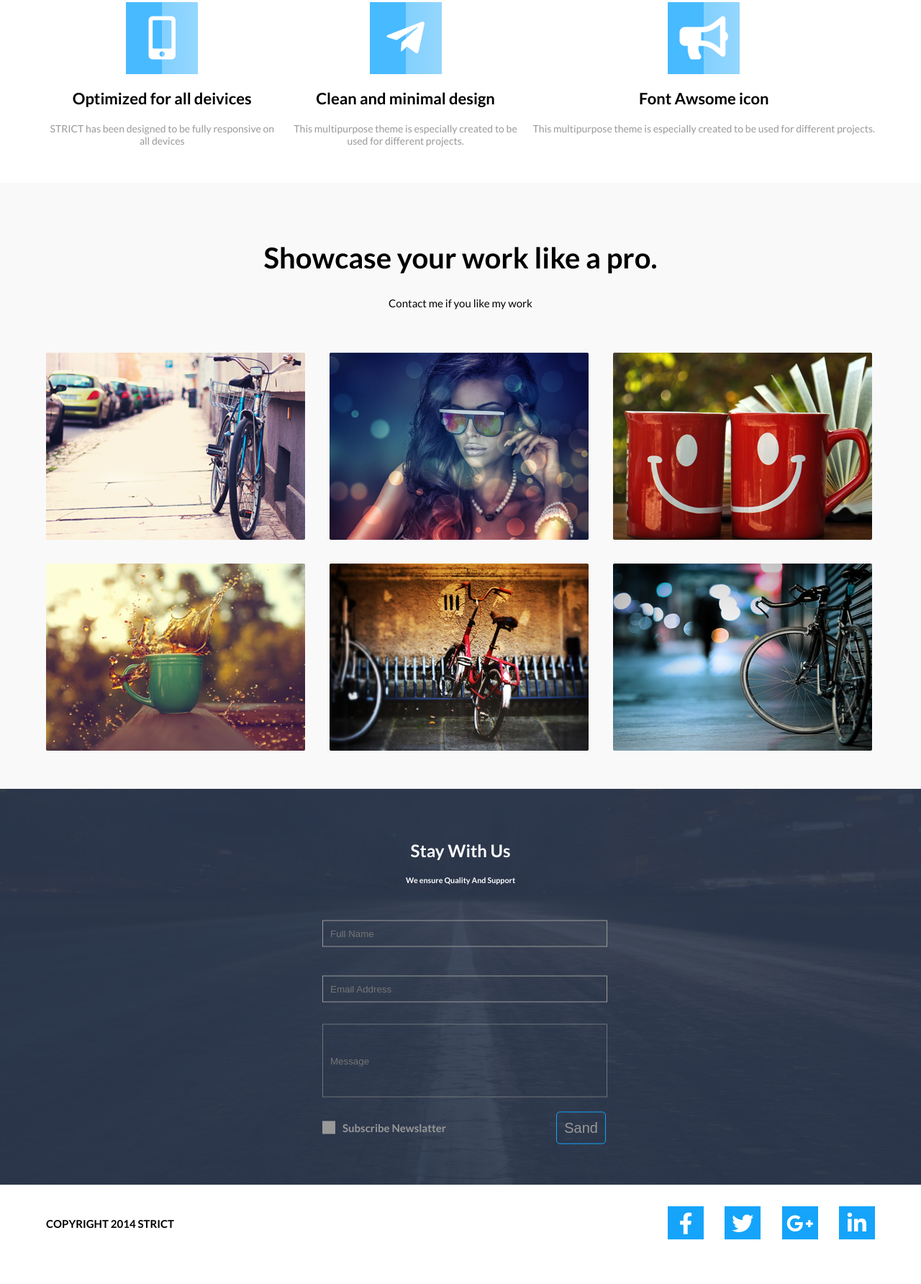
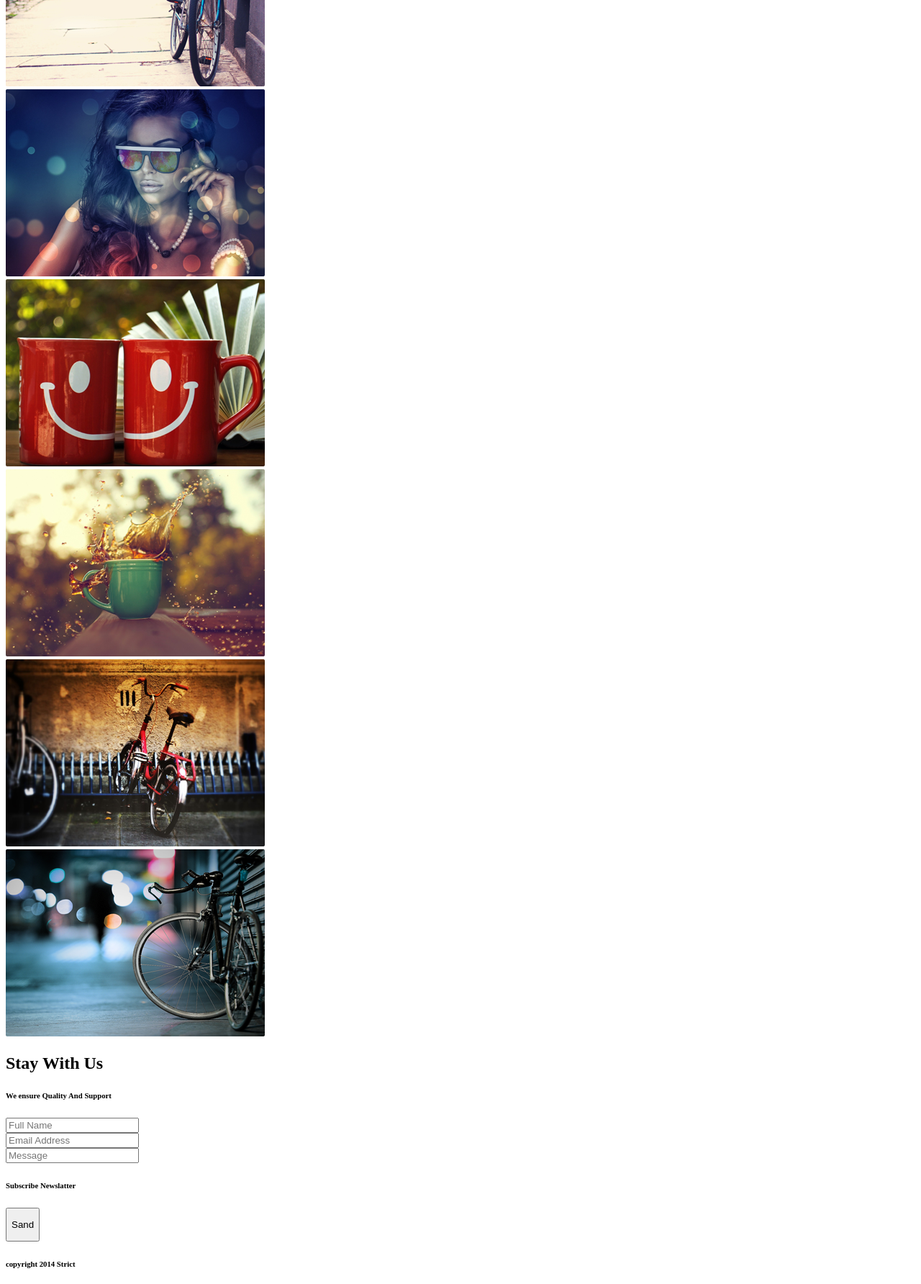
Before and after one commit to Hannan1144/strict, a plain HTML site: page index.html in a window 1280 px wide. Shown: the part 977-2761 px from the top of the page at 72% size. Before the commit the page ends 2731 px from the top, so only its background shows below. Drawn offline with Linux system fonts and the light colour scheme.

Commit message:
Update style.css

```diff
--- a/css/style.css
+++ b/css/style.css
@@ -1,322 +1,175 @@
-/* font-family: 'Lato', sans-serif; */
-* {
-    margin: 0;
-    padding: 0;
-}
-                        /* Header Section Design */
-header {
-    width: 90%;
-    margin: auto;
-    display: flex;
-    justify-content: space-between;
-    padding: 30px 0;
-    font-family: 'Lato', sans-serif;
-}
-.logo {
-    width: 20%;
-}
-nav {
-    width: 40%;
-    font-family: 'Lato', sans-serif;
-}
-nav ul {
-    list-style: none;
-    display: flex;
-    justify-content: space-between;
-}
-nav ul li {
-    font-size: 15px;
-    text-transform: uppercase;
-}
-nav ul li a {
-    text-decoration: none;
-    font-size: 15px;
-    color: #2d3950;
-    font-weight: 600px;
-}
-                        /* Banner Section Design */
-.banner {
-    background-image: url(../images/banner.png);
-    min-height: 550px;
-    background-position: center;
-    background-repeat: no-repeat;
-    background-size: cover;
-    position: relative;
-}
-.banner-content {
-    width: 30%;
-    text-align: center;
-    text-align: center;
-    margin: auto;
-    position: absolute;
-    top: 50%;
-    left: 50%;
-    transform: translate(-50%, -50%);
-    font-family: 'Lato', sans-serif;
-}
-.banner-content h1 {
-    text-transform: uppercase;
-    color: #fff;
-    font-size: 70px;
-}
-.banner-content span {
-    display: inline-block;
-    height: 3px;
-    width: 200px;
-    background-color: #15a4fa;
-    width: 100%;
-}
-.banner-content p {
-    font-size: 14px;
-    color: #fff;
-    margin: 20px 0px;
-}
-.banner-content input {
-    background: none;
-    color:white;
-    border: none;
-    text-transform: uppercase;
-    border: 1px solid #15a4fa;
-    padding: 10px 15px;
-    border-radius: 5px;
-    margin-top: 20px;
-    transition: .4s all ease-in-out;
-    font-family: 'Lato', sans-serif;
-}
-.banner-content input:hover {
-    background-color: #15a4fa;
+<!DOCTYPE html>
+<html lang="en">
+<head>
+    <meta charset="UTF-8">
+    <meta name="viewport" content="width=device-width, initial-scale=1.0">
+    <title>Strict</title>
+    <link rel="stylesheet" href="css/all.min.css">
+    <link rel="stylesheet" href="css/style.css">
+    <link href="https://fonts.googleapis.com/css2?family=Lato:wght@300;400;700;900&display=swap" rel="stylesheet">
+</head>
+<body>
+<!-- Here Section Start Here -->
+    <header>
+        <div class="logo"><img src="images/logo.png" alt=""></div>
+        <nav>
+            <ul>
+                <li><a href="">Home</a></li>
+                <li><a href="">About</a></li>
+                <li><a href="">Gallery</a></li>
+                <li><a href="">Contact</a></li>
+            </ul>
+        </nav>
+    </header>
+<!-- Here Section End Here -->
 
-}
-.icon {
-    position: absolute;
-    left: 50%;
-    top: 80%;
-    transform: translate(-50%, -80%);
-    color: #fff;
-    animation: up-down 1s linear infinite;
-    animation-direction: alternate;
-}
+<!-- Banner Section Start Here -->
+    <section>
+        <div class="banner">
+          <div class="banner-content">
+              <h1>Strict</h1>
+              <span></span>
+              <p>Strict is Lorem ipsum dolor sit amet consectetur, adipisicing elit.</p>
+              <input type="button" value="call to action">
+          </div>
+          <div class="icon">
+            <i class="fas fa-chevron-down"></i>
+          </div>
+        </div>
+    </section>
+<!-- Banner Section End Here -->
 
-@keyframes up-down {
-    0% {
-        top: 80%;
-    }
-    100% {
-        top: 85%;
-    }
-}
-                        /* Simple and Pure Design */
-.Simple-pure {
-    background-color: #f6f9f9;
-    width: 100%;
-    font-family: 'Lato', sans-serif;
-}
-.simple-pure-content {
-    width: 90%;
-    padding: 50px 0;
-    margin: auto;
-    text-align: center;
-}
-.simple-pure-content h1 {
-    font-size: 40px;
-}
-.simple-pure-content p {
-    padding: 30px 0;
-    font-size: 20px;
-    color: #999999;
-}
+<!-- Simple and Pure Section Start Here -->
+<section class="Simple-pure">
+    <div class="simple-pure-content">
+        <h1>Simple & Pure Design</h1>
+        <p> Designers everywhere gush with admiration upon seeing a web design and exclaim "its beautiful, it's so clean!". There are a countless number of webdesign round-ups dedicated to 'clean' design and it is a term thrown around quite a bit in the web design community. It can be easy to spot a good example of clean design.</p>
+    </div>
+</section>
+<!-- Simple and Pure Section End here -->
 
-                        /* Feature Section Design */
-.feature {
-    width: 90%;
-    padding: 50px 0;
-    margin: auto;
-    text-align: center;
-    display: flex;
-    justify-content: space-between;
-    font-family: 'Lato', sans-serif;
-}
-.feature-one , .feature-two , .featue-three{
-    width: 28%;
-}
-.feature-icon {
-    width: 100px;
-    height: 100px;
-    font-size: 60px;
-    margin:auto;
-    position: relative;
-    color: #fff;
-    background-color: /* Permalink - use to edit and share this gradient: https://colorzilla.com/gradient-editor/#6ec8ff+0,48baff+0,48baff+50,82d0fe+50,82d0fe+50,94d7ff+100 */
-    background: #6ec8ff; /* Old browsers */
-    background: -moz-linear-gradient(left,  #6ec8ff 0%, #48baff 0%, #48baff 50%, #82d0fe 50%, #82d0fe 50%, #94d7ff 100%); /* FF3.6-15 */
-    background: -webkit-linear-gradient(left,  #6ec8ff 0%,#48baff 0%,#48baff 50%,#82d0fe 50%,#82d0fe 50%,#94d7ff 100%); /* Chrome10-25,Safari5.1-6 */
-    background: linear-gradient(to right,  #6ec8ff 0%,#48baff 0%,#48baff 50%,#82d0fe 50%,#82d0fe 50%,#94d7ff 100%); /* W3C, IE10+, FF16+, Chrome26+, Opera12+, Safari7+ */
-    filter: progid:DXImageTransform.Microsoft.gradient( startColorstr='#6ec8ff', endColorstr='#94d7ff',GradientType=1 ); /* IE6-9 */
-}
-.feature-icon i {
-    position: absolute;
-    top: 50%;
-    left: 50%;
-    transform: translate(-50%,-50%);
-}
-.feature h1 {
-    font-size: 22px;
-    margin: 20px 0;
-}
-.feature p {
-    font-size: 14px;
-    color: #999999;
-}
+<!-- Feature section Start Here -->
+    <section class="feature">
+        <div class="feature-one">
+            <div class="feature-icon"><i class="fas fa-mobile-alt"></i></div>
+            <h1>Optimized for all deivices</h1>
+            <p>STRICT has been designed to be fully responsive on all devices</p>
+        </div>
+        <div class="feature-two">
+            <div class="feature-icon"><i class="fab fa-telegram-plane"></i></div>
+            <h1>Clean and minimal design</h1>
+            <p>This multipurpose theme is especially created to be used for different projects.</p>
+        </div>
+        <div class="feature-three">
+            <div class="feature-icon"><i class="fas fa-bullhorn"></i></div>
+            <h1>Font Awsome icon</h1>
+            <p>This multipurpose theme is especially created to be used for different projects.</p>
+        </div>
+    </section>
+<!-- Feature Section End Here -->
 
-                /* photo gallery section design  */
+<section class="Show-case">
+    <div class="show-case-heading">
+        <h1>showcase your work like a pro</h1>
+        <p>Lorem ipsum dolor sit amet.</p>
+    </div>
+    <div class="gallery">
+        <div class="item-one">
+            <img src="images/Grid-images-1.png" alt="">
+            <div class="gallery-icon">
+                <ul>
+                    <li><i class="fas fa-search-plus"></i></li>
+                    <li><i class="fas fa-link"></i></li>
+                </ul>
+            </div>
+        </div>
 
-.Gallery-section {
-    background-color: #f9f9f9;
-    width: 100%;
-    font-family: 'Lato', sans-serif;
-}
-.gallery-content {
-    width: 90%;
-    margin: auto;
-    padding: 50px 0;
-}
-.shwocase {
-    padding: 30px 0;
-    text-align: center;
-}
-.shwocase h1 {
-    font-size: 40px;
-}
-.shwocase p {
-    font-size: 15px;
-    padding: 30px  0;
-}
-.images-section {
-    display: grid;
-    grid-template-columns: auto auto auto;
-    grid-gap: 30px;
-}
-.images {
-   width: 100%;
-   height: 100%;
-}
+        <div class="item-one">
+            <img src="images/Grid-images-2.png" alt="">
+            <div class="gallery-icon">
+                <ul>
+                    <li><i class="fas fa-search-plus"></i></li>
+                    <li><i class="fas fa-link"></i></li>
+                </ul>
+            </div>
+        </div>
 
-/* foem Section start here */
+        <div class="item-one">
+            <img src="images/Grid-images-3.png" alt="">
+            <div class="gallery-icon">
+                <ul>
+                    <li><i class="fas fa-search-plus"></i></li>
+                    <li><i class="fas fa-link"></i></li>
+                </ul>
+            </div>
+        </div>
 
-.form{
-    background-image: url(../images/fprm-bg.png);
-    min-height: 550px;
-    background-position: center;
-    background-repeat: no-repeat;
-    background-size: cover;
-    position: relative;
-    font-family: 'Lato', sans-serif;
-}
-.form-section {
-    position: absolute;
-    top: 50%;
-    left: 50%;
-    transform: translate(-50%, -50%);
-    width: 30%;
-    margin: auto;
-}
-.form-section h1 {
-    color: white;
-    text-align: center;
-}
-.form-section h6 {
-    color: white;
-    text-align: center;
-    padding: 20px 0;
-}
-.form-section .Name-field {
-    background: none;
-    outline: none;
-    border: none;
-    margin: 30px 0;
-    border: 1px solid #999999;
-    padding: 10px 0;
-    padding-left: 10px;
-    width: 100%;
-}
-.form-section .Email-field {
-    padding: 10px 0px 10px 10px;
-    background: none;
-    outline: none;
-    border: none;
-    width: 100%;
-    border: 1px solid #999999;
-    margin: 10px 0;
-}
-.form-section .Message-field {
-    border: none;
-    background: none;
-    outline: none;
-    border: 1px solid #9999;
-    width: 100%;
-    height: 100px;
-    margin: 20px 0;
-    padding-left: 10px;
-}
-.out-field {
-    width: 100%;
-    display: flex;
-    justify-content: space-between;
-}
-.subscribe {
-    display: flex;
-    justify-content: space-between;
-    margin-top: 13px;
-}
-.rectangle {
-    width: 10px;
-    height: 10px;
-    background-color: #999999;
-    padding: 4px;
-}
-.subscribe h6 {padding: 0px 10px;font-size: 15px;color: #999999;}
+        <div class="item-one">
+            <img src="images/Grid-images-4.png" alt="">
+            <div class="gallery-icon">
+                <ul>
+                    <li><i class="fas fa-search-plus"></i></li>
+                    <li><i class="fas fa-link"></i></li>
+                </ul>
+            </div>
+        </div>
 
-.form-section button {
-    position: absolute;
-    right: -10px;
-    background: none;
-    border: 1px solid  #15a4fa;
-    border-radius: 5px;
-    color: #999;
-    padding: 10px;
-    font-size: 20px;
-    outline: none;
-    transition: .4s all ease-in-out;
-}
-.form-section button:hover{
-    background-color: #15a4fa;
-}
-footer {
-    width: 90%;
-    margin: auto;
-    display: flex;
-    justify-content: space-between;
-    font-family: 'Lato', sans-serif;
-}
-footer .copyright {
-    width: 20%;
-    padding: 15px 0;
-}
-footer .copyright h6{
-    font-size: 15px;
-    text-transform: uppercase;
-    padding: 30px 0;
-}
-footer .font-awsome {padding: 30px 0px;width: 25%;}
-.font-awsome ul {
-    list-style: none;
-    display: flex;
-    justify-content: space-between;
-    font-size: 30px;
-    }
-.font-awsome ul li {
-    background-color: #15a4fa;
-    color: white;width: 40px;
-    text-align: center;
-    padding: 5px;
-}
+        <div class="item-one">
+            <img src="images/Grid-images-5.png" alt="">
+            <div class="gallery-icon">
+                <ul>
+                    <li><i class="fas fa-search-plus"></i></li>
+                    <li><i class="fas fa-link"></i></li>
+                </ul>
+            </div>
+        </div>
+
+        <div class="item-one">
+            <img src="images/Grid-images-6.png" alt="">
+            <div class="gallery-icon">
+                <ul>
+                    <li><i class="fas fa-search-plus"></i></li>
+                    <li><i class="fas fa-link"></i></li>
+                </ul>
+            </div>
+        </div>
+    </div>
+</section>
+
+<section class="contact">
+    <div class="show-case-heading">
+        <h1>Stay With US</h1>
+        <p>Lorem ipsum dolor sit amet.</p>
+    </div>
+
+    <div class="contact-form">
+        <form action="">
+            <input type="text" placeholder="Full Name">
+            <input type="email" placeholder="Email Adress">
+            <textarea id="" cols="30" rows="10" placeholder="Message"></textarea>
+            <div class="checkbox_submit">
+                <div class="newslatter">
+                    <input type="checkbox"> <span>Subscribe Newslatter</span>
+                </div>
+                <input type="submit" value="Sand">
+            </div>
+        </form>
+    </div>
+</section>
+
+<footer>
+    <div class="copyright">
+        <h6>copyright 2014 Strict</h6>
+    </div>
+    <div class="font-awsome">
+        <ul>
+            <li><i class="fab fa-facebook-f"></i></li>
+            <li><i class="fab fa-twitter"></i></li>
+            <li><i class="fab fa-google-plus-g"></i></li>
+            <li><i class="fab fa-linkedin-in"></i></li>
+        </ul>
+    </div>
+
+</section>
+</body>
+</html>
```
